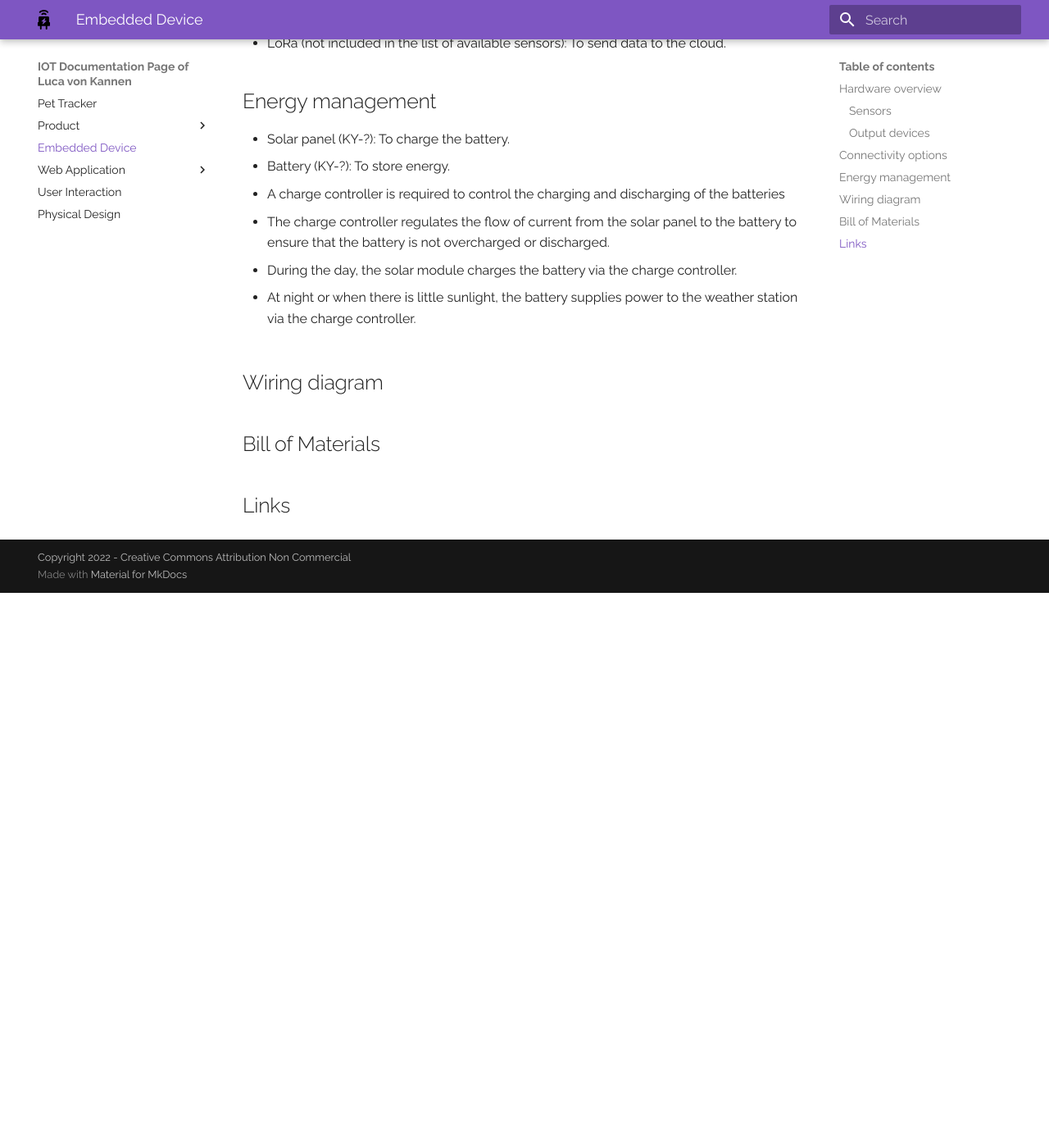
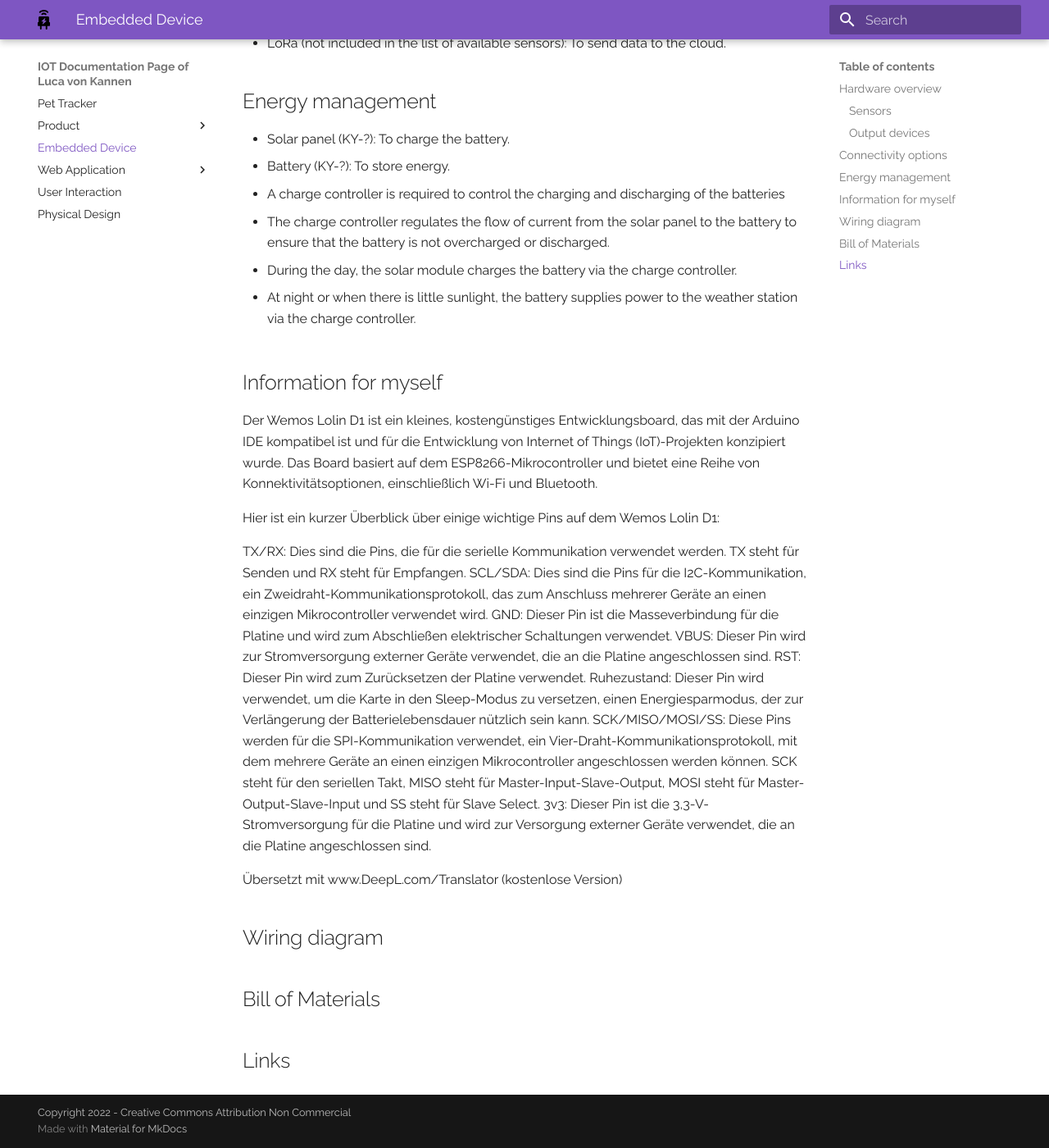
Before and after one commit to lv042/Weather-Wizard, an MkDocs documentation site: the page built from docs/embedded_device.md, in a window 1280 px wide and 1400 px high, scrolled down 751 px. Shown: the whole window at 82% size. Built offline with MkDocs 1.6.1 and Material for MkDocs 9.7.7, drawn with Linux system fonts in a browser that asks for light colours; before the commit the page ends 1474 px from its top, so only the background shows below that.

Commit message:
Added infos for myself

```diff
--- a/docs/embedded_device.md
+++ b/docs/embedded_device.md
@@ -34,7 +34,22 @@
 - At night or when there is little sunlight, the battery supplies power to the weather station via the charge controller.
 
 
+## Information for myself
 
+Der Wemos Lolin D1 ist ein kleines, kostengünstiges Entwicklungsboard, das mit der Arduino IDE kompatibel ist und für die Entwicklung von Internet of Things (IoT)-Projekten konzipiert wurde. Das Board basiert auf dem ESP8266-Mikrocontroller und bietet eine Reihe von Konnektivitätsoptionen, einschließlich Wi-Fi und Bluetooth.
+
+Hier ist ein kurzer Überblick über einige wichtige Pins auf dem Wemos Lolin D1:
+
+TX/RX: Dies sind die Pins, die für die serielle Kommunikation verwendet werden. TX steht für Senden und RX steht für Empfangen.
+SCL/SDA: Dies sind die Pins für die I2C-Kommunikation, ein Zweidraht-Kommunikationsprotokoll, das zum Anschluss mehrerer Geräte an einen einzigen Mikrocontroller verwendet wird.
+GND: Dieser Pin ist die Masseverbindung für die Platine und wird zum Abschließen elektrischer Schaltungen verwendet.
+VBUS: Dieser Pin wird zur Stromversorgung externer Geräte verwendet, die an die Platine angeschlossen sind.
+RST: Dieser Pin wird zum Zurücksetzen der Platine verwendet.
+Ruhezustand: Dieser Pin wird verwendet, um die Karte in den Sleep-Modus zu versetzen, einen Energiesparmodus, der zur Verlängerung der Batterielebensdauer nützlich sein kann.
+SCK/MISO/MOSI/SS: Diese Pins werden für die SPI-Kommunikation verwendet, ein Vier-Draht-Kommunikationsprotokoll, mit dem mehrere Geräte an einen einzigen Mikrocontroller angeschlossen werden können. SCK steht für den seriellen Takt, MISO steht für Master-Input-Slave-Output, MOSI steht für Master-Output-Slave-Input und SS steht für Slave Select.
+3v3: Dieser Pin ist die 3,3-V-Stromversorgung für die Platine und wird zur Versorgung externer Geräte verwendet, die an die Platine angeschlossen sind.
+
+Übersetzt mit www.DeepL.com/Translator (kostenlose Version)
 
 
 
```
Also changed, not shown: docs/db.md (+1 -1 lines), 1 other file.
